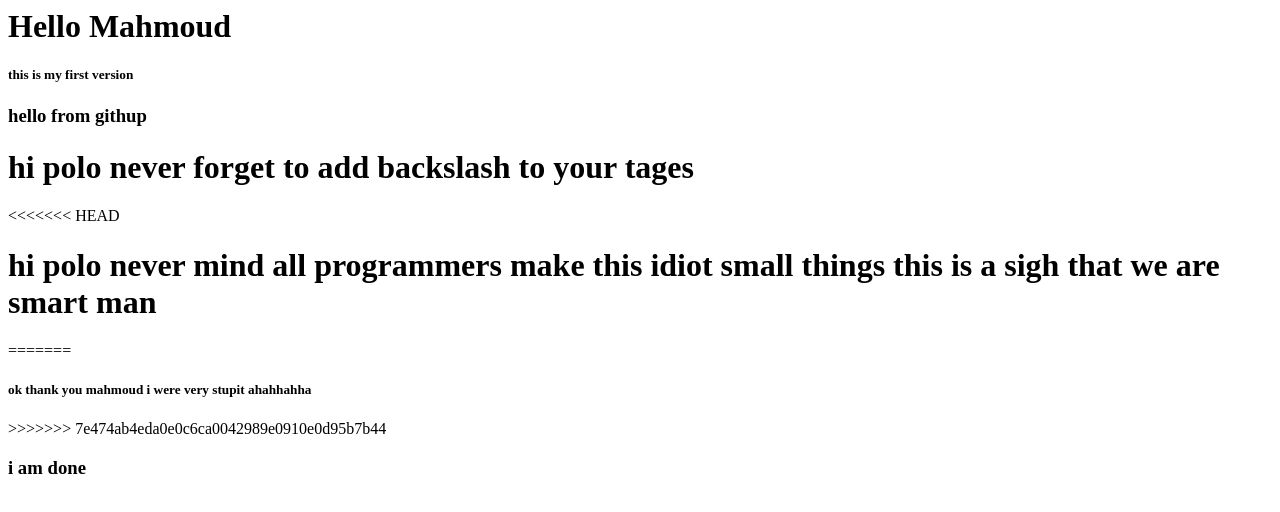
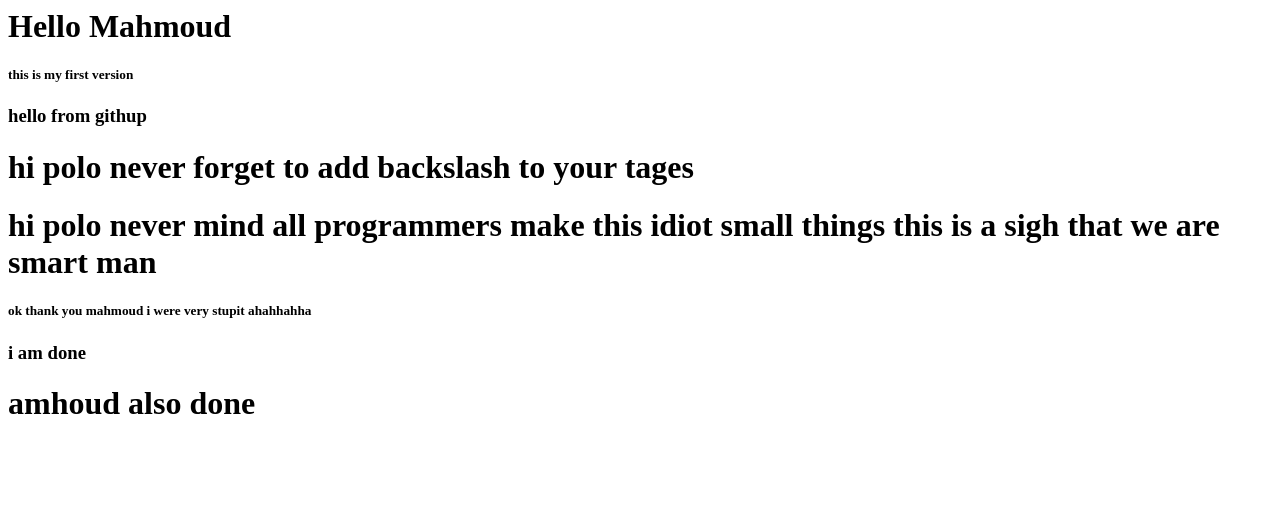
Before and after one commit to Mahmoud-Abdelwahab/itidemo, a plain HTML site: page index.html in a window 1280 px wide. Drawn offline with Linux system fonts and the light colour scheme.

Commit message:
mahmoud done

```diff
--- a/index.html
+++ b/index.html
@@ -5,13 +5,15 @@
     <h5> this is my first version </h5>
     <h3> hello from githup </h3>
     <h1> hi polo  never forget to add backslash to your tages </h1>
-<<<<<<< HEAD
+
     <h1> hi polo never mind all programmers make this idiot small things this is a sigh that we are smart man</h1>
-=======
+
     <h5> ok thank you mahmoud i were very stupit ahahhahha </h5>
 
->>>>>>> 7e474ab4eda0e0c6ca0042989e0910e0d95b7b44
-  <h3> i am done </h3>
+
+
+  <h3> i am done</h3>
+<h1>amhoud also done </h1>
 </body>
 
 </html>
```
